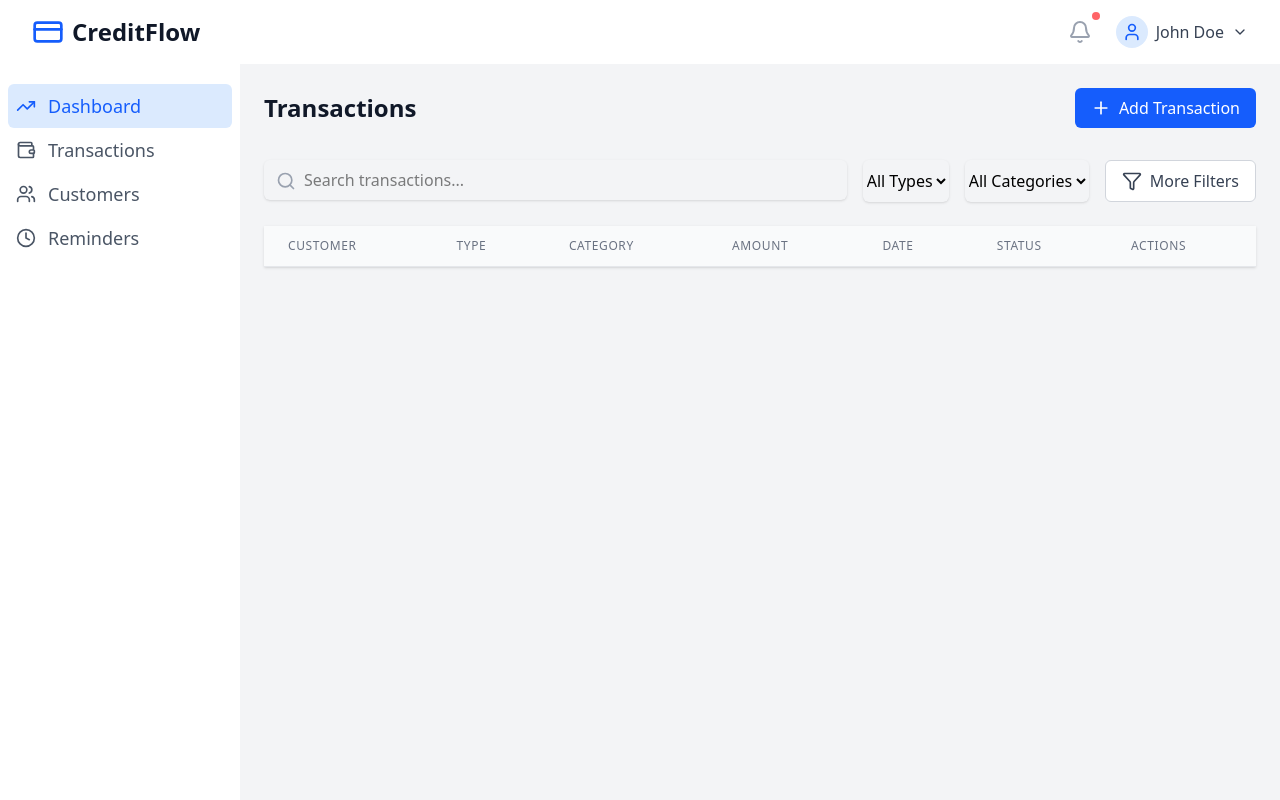
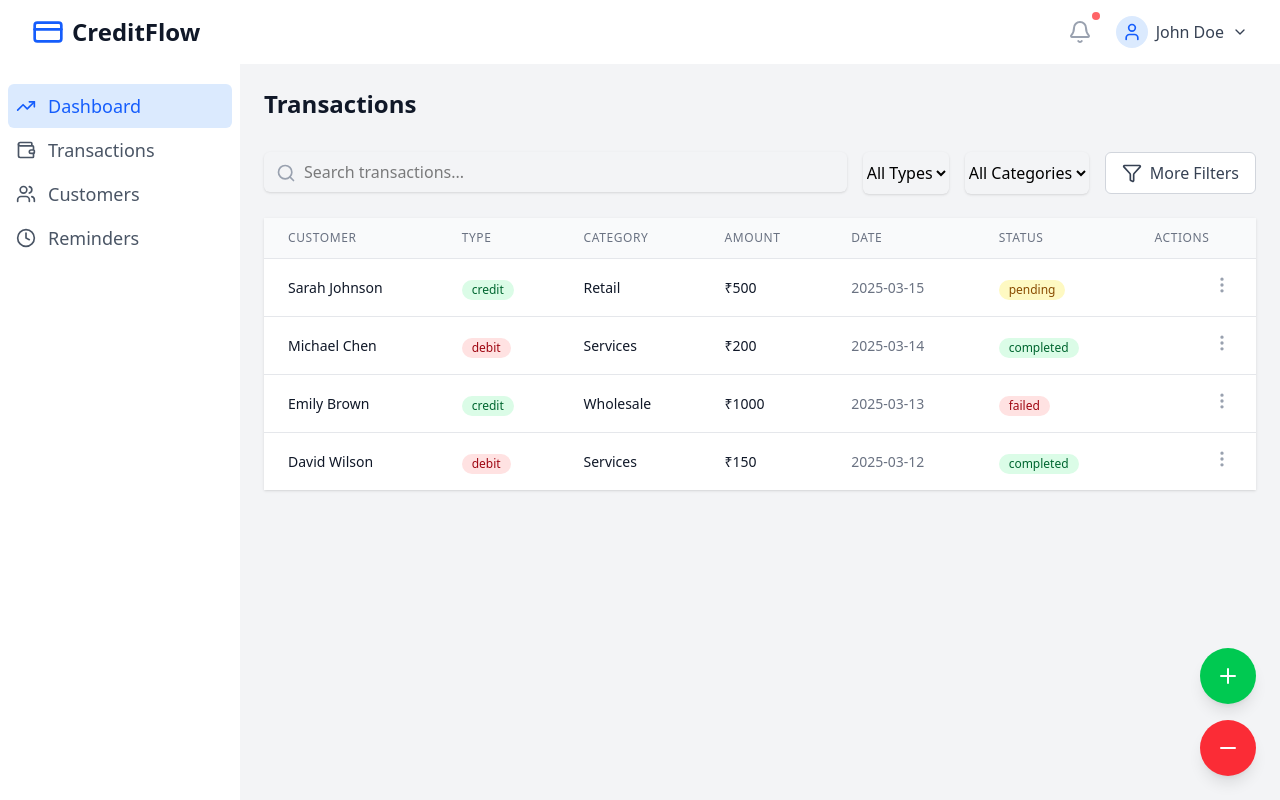
Before and after one commit to ramji023/CreditFlow, a React (Vite) app: page /home/transactions in a window 1280 px wide. Built offline with nearby package versions, Linux system fonts and the light colour scheme.

Commit message:
update add transaction form

```diff
--- /dev/null
+++ b/src/components/transaction/ActionButton.jsx
@@ -0,0 +1,38 @@
+import { useState } from 'react';
+import { Plus, Minus } from 'lucide-react';
+import AddTransaction from './AddTransaction';
+const ActionButton = () => {
+    const [showAddModel, setShowAddModel] = useState(false);
+    const [transactionType, setTransactionType] = useState('');
+    function handleButton(transactionType) {
+        setShowAddModel((prev) => !prev);
+        setTransactionType(transactionType);
+    }
+    return (
+        <>
+            <div className="relative">
+                <div className="fixed bottom-6 right-6 flex flex-col gap-4">
+                    <button
+                        className="bg-green-500 text-white p-4 rounded-full shadow-lg hover:bg-green-600 transition"
+                        onClick={() => handleButton("income")}
+                    >
+                        <Plus className="w-6 h-6" />
+                    </button>
+                    <button
+                        className="bg-red-500 text-white p-4 rounded-full shadow-lg hover:bg-red-600 transition"
+                        onClick={() => handleButton("expense")}
+                    >
+                        <Minus className="w-6 h-6" />
+                    </button>
+                </div>
+                {showAddModel && (
+                    <div className="fixed inset-0 flex justify-center items-center z-50">
+                        <AddTransaction setShowAddModal={setShowAddModel} transactionType={transactionType} />
+                    </div>
+                )}
+            </div>
+        </>
+    )
+}
+
+export default ActionButton;
--- a/src/components/transaction/AddTransaction.jsx
+++ b/src/components/transaction/AddTransaction.jsx
@@ -1,8 +1,9 @@
-import { useState } from "react";
+import { useEffect, useState } from "react";
 import { X } from "lucide-react";
 import categories from "../../utils/categories";
 
-const AddTransaction = ({ setShowAddModal, setTransactions }) => {
+const AddTransaction = ({ setShowAddModal, transactionType }) => {
+    const [transactions, setTransactions] = useState([])
     const [amount, setAmount] = useState(0);
     const [date, setDate] = useState(() => {
         return new Date().toISOString().split('T')[0]
@@ -34,6 +35,11 @@ const AddTransaction = ({ setShowAddModal, setTransactions }) => {
         setIsSubcategoryOpen(false);
     };
 
+    // console.log("transaction type is : ", transactionType);
+
+    // useEffect(() => {
+    //     console.log("all transactions are : ", transactions);
+    // }, [transactions])
     return (
         <>
             <div className="w-full max-w-lg mx-auto p-6 bg-white shadow-lg mt-15 max-h-[90vh] overflow-y-auto">
@@ -100,7 +106,9 @@ const AddTransaction = ({ setShowAddModal, setTransactions }) => {
 
                     {isCategoryOpen && (
                         <div className="absolute z-10 w-full mt-1 bg-white border rounded shadow-lg max-h-60 overflow-y-auto">
-                            {categories.map((category) => (
+                            {categories
+                                .filter((category) => category.type === transactionType)
+                                .map((category) => (
                                     <div
                                         key={category.name}
                                         className="p-2 hover:bg-gray-100 cursor-pointer flex items-center gap-2"
@@ -174,6 +182,7 @@ const AddTransaction = ({ setShowAddModal, setTransactions }) => {
                             setTransactions((prev) => [
                                 ...prev,
                                 {
+                                    transactionType,
                                     amount,
                                     date,
                                     time,
@@ -182,7 +191,7 @@ const AddTransaction = ({ setShowAddModal, setTransactions }) => {
                                     notes
                                 }
                             ]);
-                            setShowAddModal(false);
+                            // setShowAddModal(false);
                         }}
                     >
                         Add
--- a/src/pages/Layout.jsx
+++ b/src/pages/Layout.jsx
@@ -1,6 +1,7 @@
 import React from 'react'
 import Navbar from '../Layout/Navbar'
 import Sidebar from '../Layout/Sidebar'
+import ActionButton from '../components/transaction/ActionButton'
 import { Outlet } from 'react-router-dom'
 const Layout = () => {
     return (
@@ -11,6 +12,7 @@ const Layout = () => {
                 <main className="pl-60 pt-16">
                     {/* <div className="max-w-7xl mx-auto px-4 sm:px-6 lg:px-8 py-8"></div> */}
                     <Outlet />
+                    <ActionButton/>
                 </main>
             </div>
         </>
--- a/src/pages/Transactions.jsx
+++ b/src/pages/Transactions.jsx
@@ -3,22 +3,13 @@ import { Plus, Search, Filter, MoreVertical } from "lucide-react";
 import AddTransaction from "../components/transaction/AddTransaction";
 
 const Transactions = () => {
-    const [transactions, setTransactions] = useState([]);
-    const [showAddModel, setShowAddModal] = useState(false);
-
     return (
         <div className="relative">
-            <div className={`p-6 transition duration-300 ${showAddModel ? "blur-sm" : ""}`}>
+            <div className="p-6 transition duration-300">
                 {/* Header */}
                 <div className="flex justify-between items-center mb-8">
                     <h2 className="text-2xl font-bold text-gray-900">Transactions</h2>
-                    <button
-                        onClick={() => setShowAddModal(true)}
-                        className="flex items-center px-4 py-2 bg-blue-600 text-white rounded-md hover:bg-blue-700"
-                    >
-                        <Plus className="h-5 w-5 mr-2" />
-                        Add Transaction
-                    </button>
+
                 </div>
 
                 {/* Search and Filter Section */}
@@ -106,12 +97,6 @@ const Transactions = () => {
                     </table>
                 </div>
             </div>
-
-            {showAddModel && (
-                <div className="fixed inset-0 flex justify-center items-center z-50">
-                    <AddTransaction setShowAddModal={setShowAddModal} setTransactions={setTransactions} />
-                </div>
-            )}
         </div>
     );
 };
@@ -167,7 +152,7 @@ export default Transactions;
 
 
 
-/**
+
        const transactions = [
            {
                id: 1,
@@ -207,4 +192,3 @@ export default Transactions;
                category: "Services"
            },
        ];
-   */
```
Lines whose indentation alone changed are shown as unchanged.
